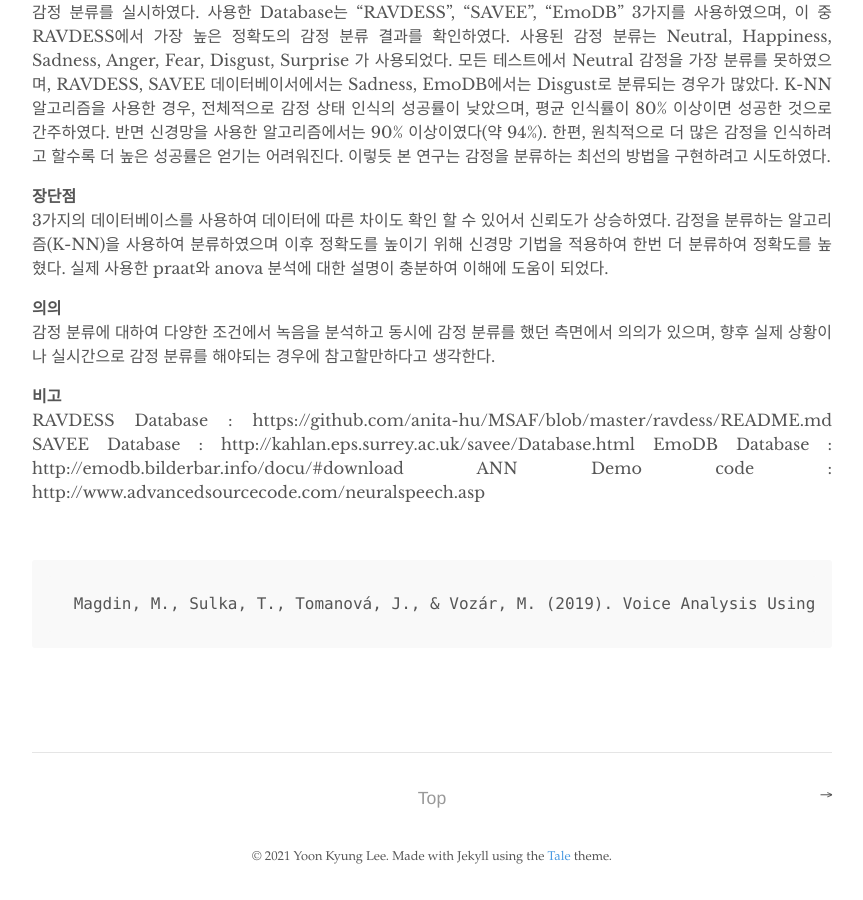
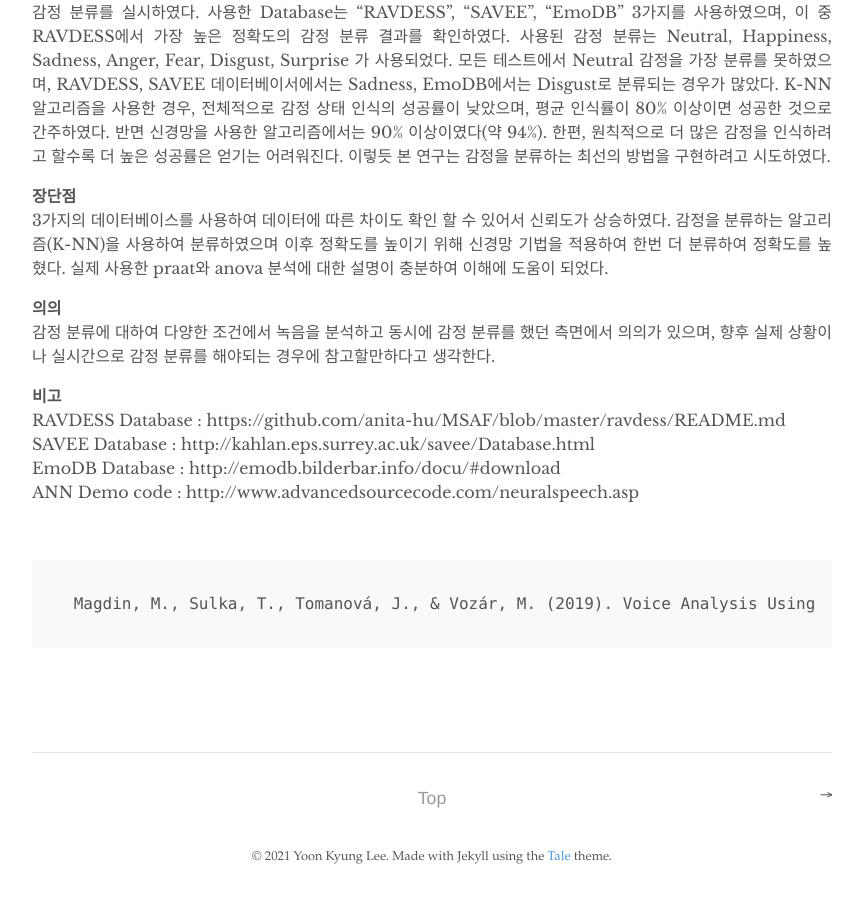
Before and after one commit to humanfactorspsych/blog, a Jekyll site: the page built from _posts/2021-02-01-study.md, in a window 1280 px wide and 900 px high, scrolled down 1383 px. Shown: the whole window, without its empty margins (208-1071 px from the left). Built offline with Jekyll 4.4.1, drawn with Linux system fonts in a browser that asks for light colours.

```diff
--- a/_posts/2021-02-01-study.md
+++ b/_posts/2021-02-01-study.md
@@ -42,10 +42,10 @@ Praat 소프트웨어를 사용하여 음성을 분석하는 연구를 학습하
 감정 분류에 대하여 다양한 조건에서 녹음을 분석하고 동시에 감정 분류를 했던 측면에서 의의가 있으며, 향후 실제 상황이나 실시간으로 감정 분류를 해야되는 경우에 참고할만하다고 생각한다.<br>
 
 **비고**<br>
-RAVDESS Database : https://github.com/anita-hu/MSAF/blob/master/ravdess/README.md
-SAVEE Database : http://kahlan.eps.surrey.ac.uk/savee/Database.html
-EmoDB Database : http://emodb.bilderbar.info/docu/#download
-ANN Demo code : http://www.advancedsourcecode.com/neuralspeech.asp
+RAVDESS Database : https://github.com/anita-hu/MSAF/blob/master/ravdess/README.md <br>
+SAVEE Database : http://kahlan.eps.surrey.ac.uk/savee/Database.html <br>
+EmoDB Database : http://emodb.bilderbar.info/docu/#download <br>
+ANN Demo code : http://www.advancedsourcecode.com/neuralspeech.asp <br>
 
 <br>
 
```
